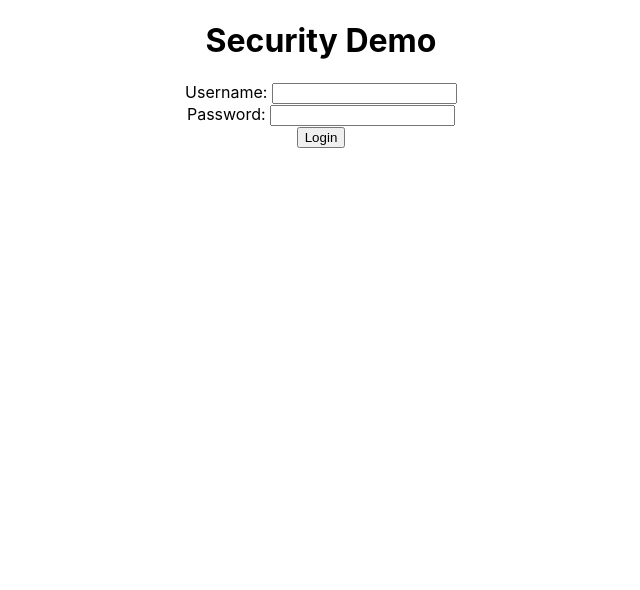
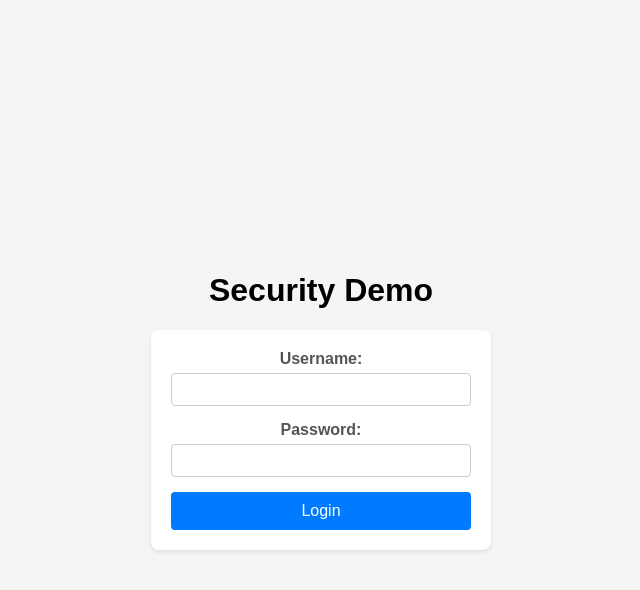
Before and after one commit to yanader/securitydemo-fe, a React (Create React App) app: page / in a window 1280 px wide. Shown: the top 590 px of the page, without its empty margins (319-959 px from the left). Built offline with nearby package versions, Linux system fonts and the light colour scheme.

Commit message:
fix: updated index.css

```diff
--- a/src/index.css
+++ b/src/index.css
@@ -1,10 +1,76 @@
 body {
   margin: 0;
-  font-family: -apple-system, BlinkMacSystemFont, 'Segoe UI', 'Roboto', 'Oxygen',
-    'Ubuntu', 'Cantarell', 'Fira Sans', 'Droid Sans', 'Helvetica Neue',
-    sans-serif;
+  font-family: Arial, Helvetica, sans-serif;
+  background-color: #f5f5f5;
+  padding: 0;
+  display: flex;
+  justify-content: center;
+  align-items: center;
+  height: 100vh;
   -webkit-font-smoothing: antialiased;
   -moz-osx-font-smoothing: grayscale;
+}
+
+h2 {
+  color: #333;
+}
+
+h3 {
+  color: #333;
+  margin-top: 20px;
+}
+
+form {
+  background-color: #ffffff;
+  padding: 20px;
+  border-radius: 8px;
+  box-shadow: 0 2px 4px rgba(0, 0, 0, 0.1);
+  width: 300px;
+  margin-top: 10px;
+}
+
+label {
+  display: block;
+  margin-bottom: 5px;
+  font-weight: bold;
+  color: #555;
+}
+
+input[type="text"],
+input[type="password"] {
+  width: 100%;
+  padding: 8px;
+  border: 1px solid #ccc;
+  border-radius: 4px;
+  box-sizing: border-box;
+}
+
+button {
+  color: white;
+  background-color: #007bff;
+  border: none;
+  padding: 10px;
+  width: 100%;
+  border-radius: 4px;
+  font-size: 16px;
+}
+
+button:hover {
+  background-color: #0056b3;
+}
+
+p {
+  text-align: center;
+  color: #333;
+  margin-top: 20px;
+}
+
+div {
+  text-align: center;
+}
+
+form div {
+  margin-bottom: 15px;
 }
 
 code {
```
